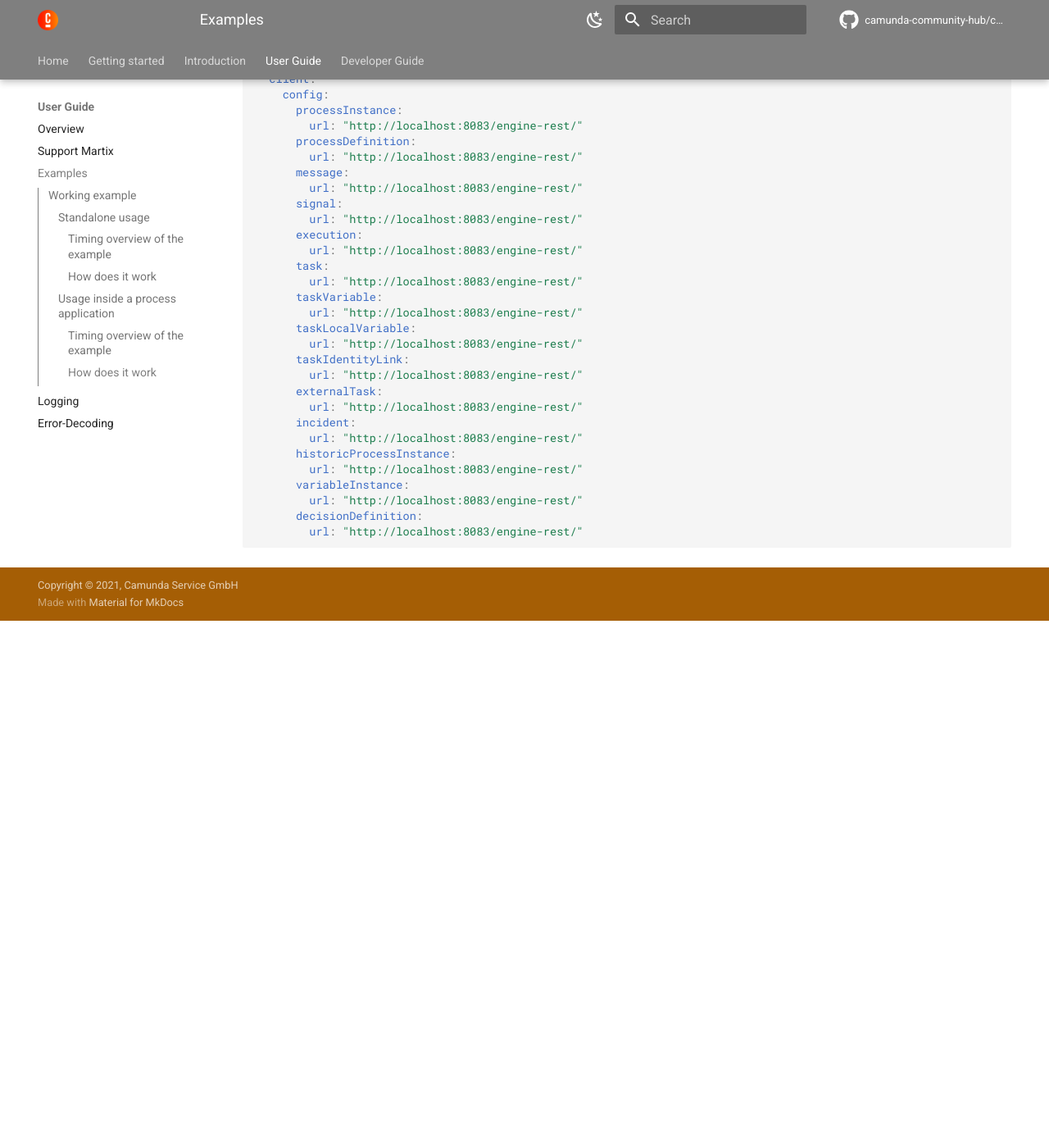
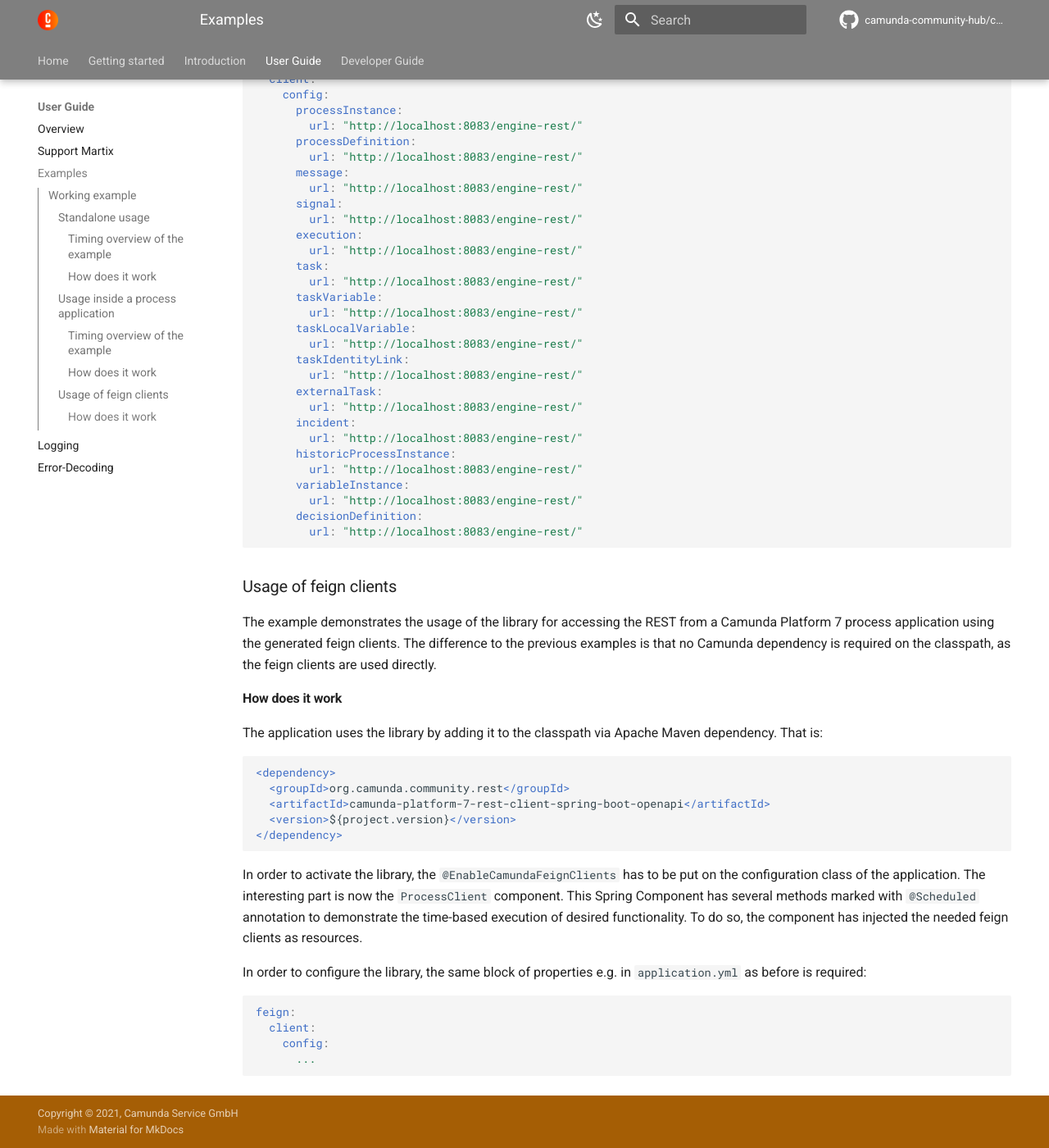
Before and after one commit to camunda-community-hub/camunda-platform-7-rest-client-spring-boot, an MkDocs documentation site: the page built from docs/user-guide/examples.md, in a window 1280 px wide and 1400 px high, scrolled down 3370 px. Shown: the whole window at 82% size. Built offline with MkDocs 1.6.1 and Material for MkDocs 9.7.7, drawn with Linux system fonts in a browser that asks for light colours; comment, search, counter and statistics services are not loaded; the version menu is left out; before the commit the page ends 4127 px from its top, so only the background shows below that.

Commit message:
feat: #222 add documentation

````diff
--- a/README.adoc
+++ b/README.adoc
@@ -42,6 +42,10 @@
 If you have any questions regarding configuration of Camunda BPM Feign please
 have a look at our link:https://camunda-community-hub.github.io/camunda-platform-7-rest-client-spring-boot/snapshot/user-guide/index.html[User Guide].
 
+== Direct usage of feign clients
+
+You can also just use the generated feign clients directly and not via the Camunda services.
+If you're interested have a look at the link:https://camunda-community-hub.github.io/camunda-platform-7-rest-client-spring-boot/snapshot/user-guide/examples.html#usage-of-feign-clients[Examples] section for usage and configuration.
 
 == License
 
--- a/docs/user-guide/examples.md
+++ b/docs/user-guide/examples.md
@@ -159,3 +159,34 @@
       decisionDefinition:
         url: "http://localhost:8083/engine-rest/"
 ```
+
+### Usage of feign clients
+
+The example demonstrates the usage of the library for accessing the REST from a Camunda Platform 7 process application using the generated feign clients.
+The difference to the previous examples is that no Camunda dependency is required on the classpath, as the feign clients are used directly.
+
+#### How does it work
+
+The application uses the library by adding it to the classpath via Apache Maven dependency. That is:
+
+```xml
+<dependency>
+  <groupId>org.camunda.community.rest</groupId>
+  <artifactId>camunda-platform-7-rest-client-spring-boot-openapi</artifactId>
+  <version>${project.version}</version>
+</dependency>
+```
+
+In order to activate the library, the `@EnableCamundaFeignClients` has to be put
+on the configuration class of the application. The interesting part is now the `ProcessClient` component.
+This Spring Component has several methods marked with `@Scheduled` annotation to demonstrate the time-based execution
+of desired functionality. To do so, the component has injected the needed feign clients as resources.
+
+In order to configure the library, the same block of properties e.g. in `application.yml` as before is required:
+
+```yml
+feign:
+  client:
+    config:
+      ...
+```
````
Also changed, not shown: docs/getting-started.md (+6 -1 lines).
